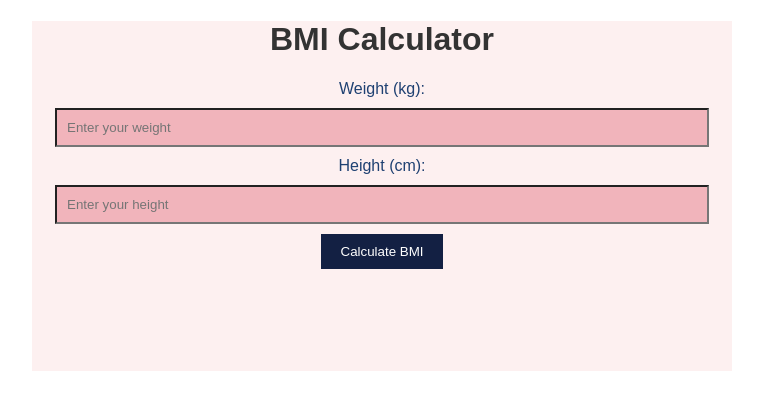
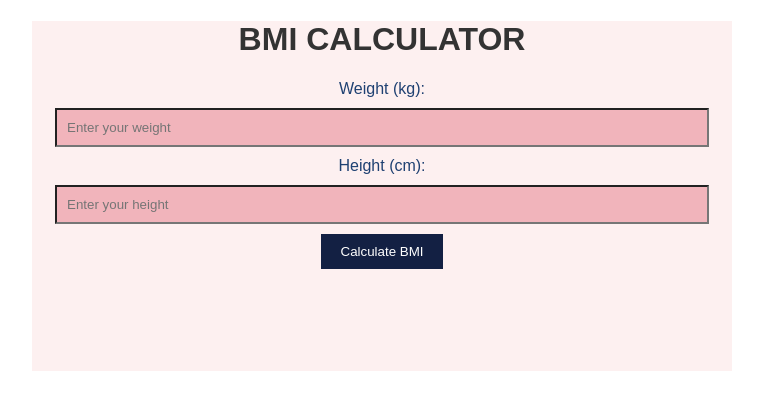
Before and after one commit to Devendravaraprasad/BMI-Calculator, a plain HTML site: page index.html in a window 1280 px wide. Shown: the whole page, without its empty margins (258-1021 px from the left). Drawn offline with Linux system fonts and the light colour scheme.

Commit message:
Changed header

```diff
--- a/index.html
+++ b/index.html
@@ -9,7 +9,7 @@
 </head>
 <body>
     <div class="container">
-        <h1>BMI Calculator</h1>
+        <h1>BMI CALCULATOR</h1>
         <label for="weight">Weight (kg):</label>
         <input type="number" id="weight" placeholder="Enter your weight" required><br>
 
```
